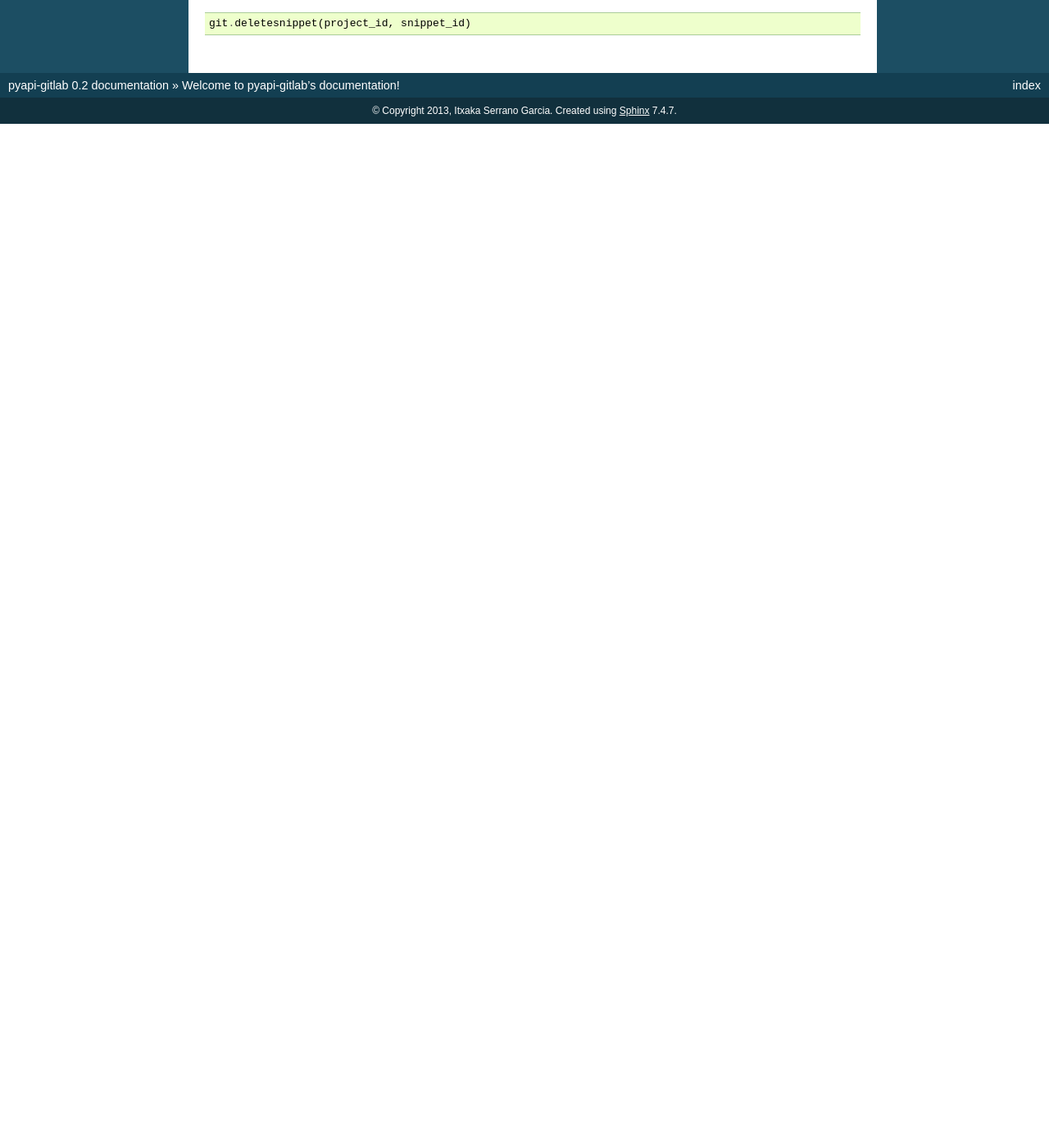
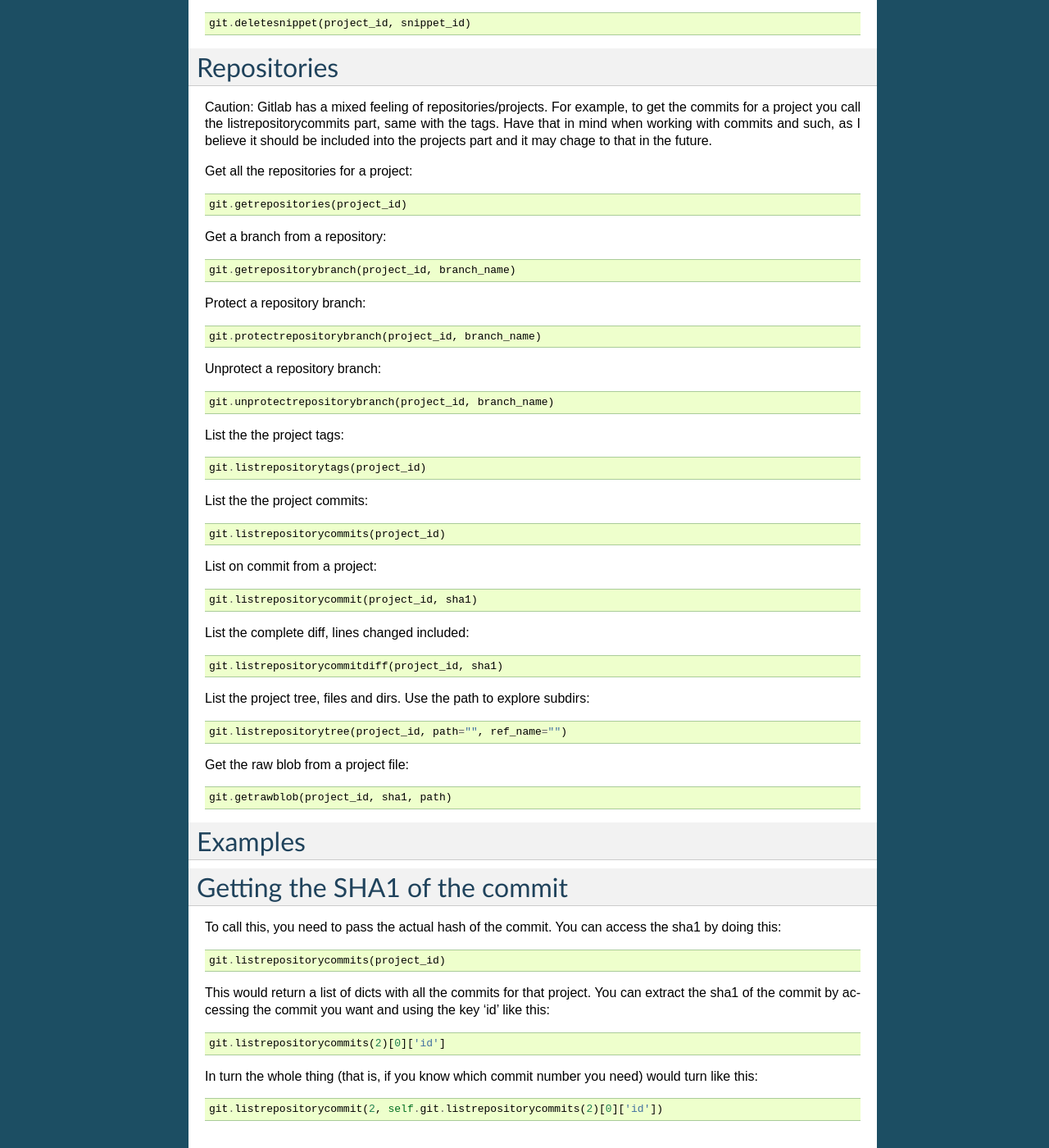
Before and after one commit to pyapi-gitlab/pyapi-gitlab, a Sphinx documentation site: the page built from docs/index.rst, in a window 1280 px wide and 1400 px high, scrolled down 7617 px. Shown: the whole window at 82% size. Built offline with Sphinx 7.4.7, drawn with Linux system fonts in a browser that asks for light colours; before the commit the page ends 7768 px from its top, so only the background shows below that; some of the changed text lies outside the part shown.

```diff
--- a/docs/index.rst
+++ b/docs/index.rst
@@ -398,3 +398,69 @@
 Delete a snippet::
 
     git.deletesnippet(project_id, snippet_id)
+
+Repositories
+==============
+
+Caution: Gitlab has a mixed feeling of repositories/projects. For example, to get the commits for a project you call the listrepositorycommits part, same with the tags.
+Have that in mind when working with commits and such, as I believe it should be included into the projects part and it may chage to that in the future.
+
+
+Get all the repositories for a project::
+
+    git.getrepositories(project_id)
+
+Get a branch from a repository::
+
+    git.getrepositorybranch(project_id, branch_name)
+
+Protect a repository branch::
+
+    git.protectrepositorybranch(project_id, branch_name)
+
+Unprotect a repository branch::
+
+    git.unprotectrepositorybranch(project_id, branch_name)
+
+List the the project tags::
+
+    git.listrepositorytags(project_id)
+
+List the the project commits::
+
+    git.listrepositorycommits(project_id)
+
+List on commit from a project::
+
+    git.listrepositorycommit(project_id, sha1)
+
+
+List the complete diff, lines changed included::
+
+    git.listrepositorycommitdiff(project_id, sha1)
+
+List the project tree, files and dirs. Use the path to explore subdirs::
+
+    git.listrepositorytree(project_id, path="", ref_name="")
+
+Get the raw blob from a project file::
+
+    git.getrawblob(project_id, sha1, path)
+
+Examples
+=========
+
+Getting the SHA1 of the commit
+===============================
+To call this, you need to pass the actual hash of the commit. You can access the sha1 by doing this::
+
+    git.listrepositorycommits(project_id)
+
+This would return a list of dicts with all the commits for that project. You can extract the sha1 of the commit by
+accessing the commit you want and using the key 'id' like this::
+
+    git.listrepositorycommits(2)[0]['id']
+
+In turn the whole thing (that is, if you know which commit number you need) would turn like this::
+
+    git.listrepositorycommit(2, self.git.listrepositorycommits(2)[0]['id'])
```
